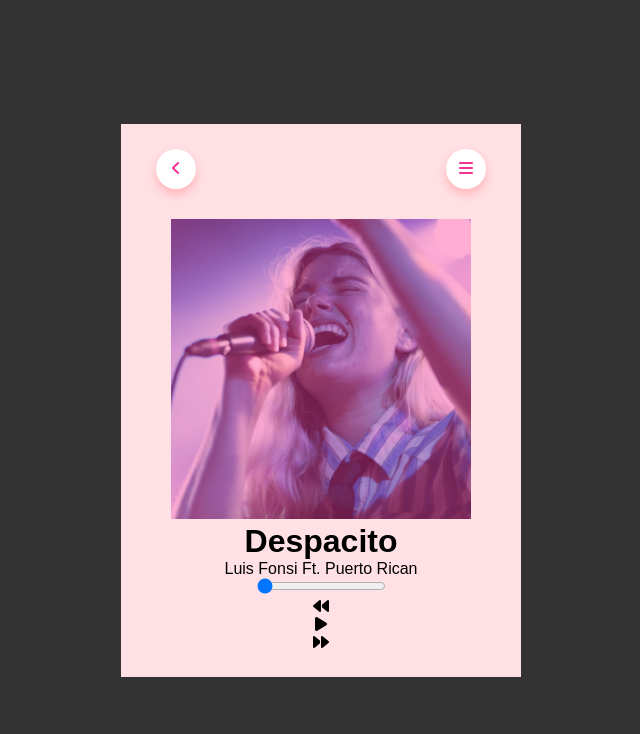
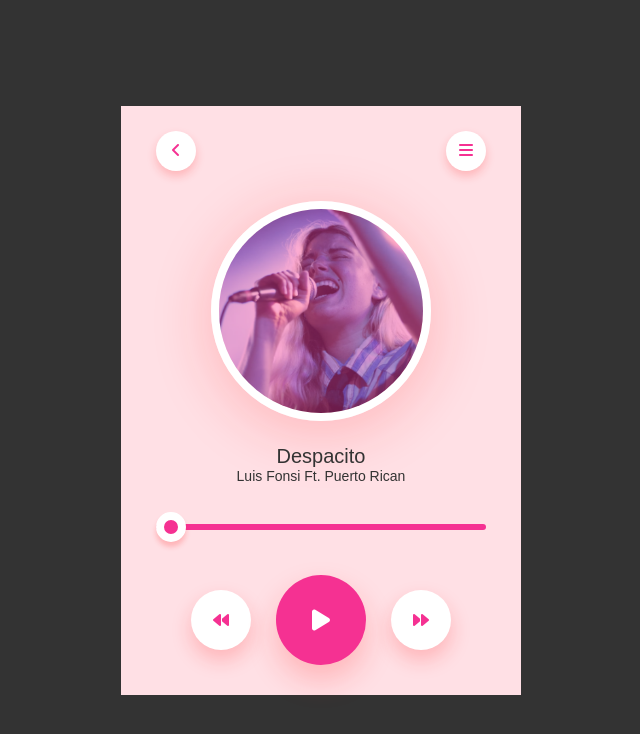
Before and after one commit to Vikalp-Mishra03/Music_Player, a plain HTML site: page index.html in a window 1280 px wide. Shown: the whole page, without its empty margins (319-959 px from the left). Drawn offline with Linux system fonts and the light colour scheme.

Commit message:
css complete

```diff
--- a/style.css
+++ b/style.css
@@ -5,7 +5,7 @@
     font-family: 'poppins', sans-serif;
 }
 
-.container{
+.container {
     width: 100%;
     height: 100vh;
     background: #333;
@@ -14,19 +14,20 @@
     align-items: center;
 }
 
-.music-player{
+.music-player {
     background: #ffe0e5;
     width: 400px;
     padding: 25px 35px;
     text-align: center;
 }
-nav{
+
+nav {
     display: flex;
     justify-content: space-between;
     margin-bottom: 30px;
 }
 
-nav .circle{
+nav .circle {
     border-radius: 50%;
     width: 40px;
     height: 40px;
@@ -35,3 +36,68 @@ nav .circle{
     color: #f53192;
     box-shadow: 0 5px 10px rgba(255, 26, 26, 0.22);
 }
+
+.song-img {
+    width: 220px;
+    border-radius: 50%;
+    border: 8px solid #fff;
+    box-shadow: 0 10px 60px rgba(255, 26, 26, 0.22);
+}
+
+.music-player h1 {
+    font-size: 20px;
+    font-weight: 400;
+    color: #333;
+    margin-top: 20px;
+}
+
+.music-player p {
+    font-size: 14px;
+    color: #333;
+}
+
+#progress {
+    -webkit-appearance: none;
+    width: 100%;
+    height: 6px;
+    background: #f53192;
+    border-radius: 4px;
+    cursor: pointer;
+    margin: 40px 0;
+}
+
+#progress::-webkit-slider-thumb {
+    -webkit-appearance: none;
+    background: #f53192;
+    width: 30px;
+    height: 30px;
+    border-radius: 50%;
+    border: 8px solid #fff;
+    box-shadow: 0 5px 5px rgba(255, 26, 26, 0.22);
+}
+
+.controls {
+    display: flex;
+    justify-content: center;
+    align-items: center;
+}
+
+.controls div {
+    width: 60px;
+    height: 60px;
+    margin: 20px;
+    background: #fff;
+    display: inline-flex;
+    align-items: center;
+    justify-content: center;
+    border-radius: 50%;
+    color: #f53192;
+    box-shadow: 0 10px 20px rgba(255, 26, 26, 0.22);
+    cursor: pointer;
+}
+
+.controls div:nth-child(2) {
+    transform: scale(1.5);
+    background: #f53192;
+    color: #fff;
+}
```
